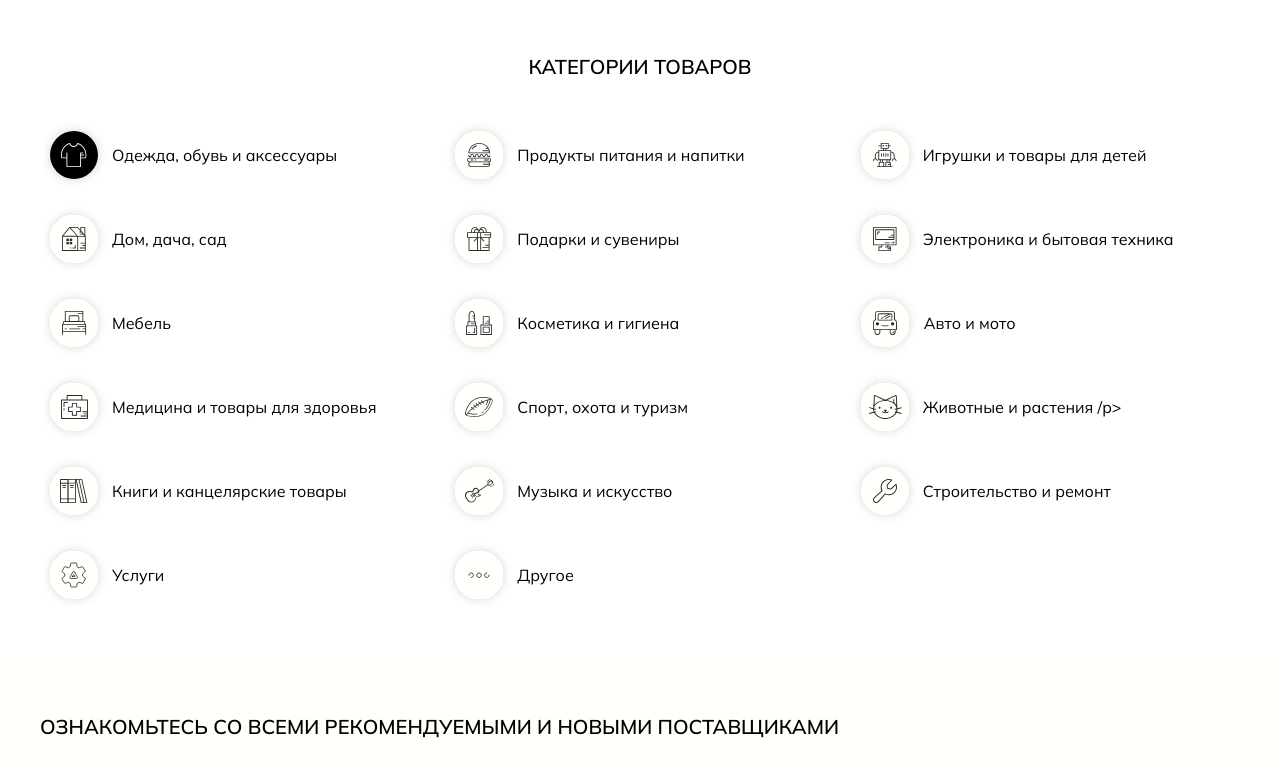
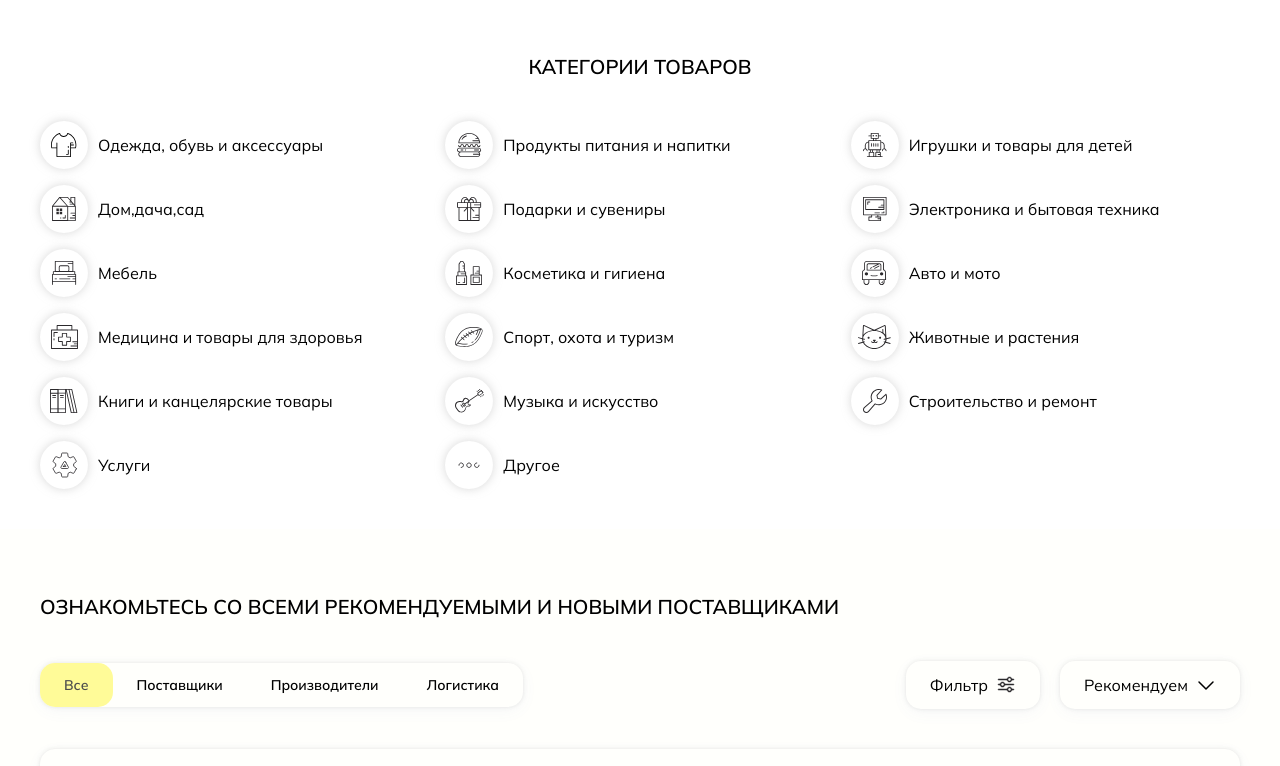
Before and after one commit to Bekjan02/meebuy, a website: page pages/suppliers/suppliers.html in a window 1280 px wide. Shown: the part 520-1286 px from the top of the page. Drawn offline with nearby package versions, Linux system fonts and the light colour scheme; files that its build step writes are made by us from their sources; files whose address does not match are found by name.

Commit message:
redone suppliers category section icons

```diff
--- a/pages/suppliers/suppliers.html
+++ b/pages/suppliers/suppliers.html
@@ -136,132 +136,141 @@
           категории товаров
         </h6>
         <ul class="grid grid-cols-3 gap-4">
-          <li class="flex items-center gap-1">
-            <img
-              class="bg-[#FFFFFF]"
-              src="../../assets/images/suppliers/product-categories/t-shirt.svg"
-              alt=""
-            />
-            <p>Одежда, обувь и аксессуары</p>
+          <li class="">
+            <a class="flex items-center gap-[10px] w-fit" href="">
+              <div class="shadow-category-white text-white w-9 h-9 rounded-full overflow-hidden flex items-center justify-center lg-md:w-12 lg-md:h-12">
+                <img src="../../assets/images/icons/category/t-shirt.svg" alt="">
+              </div>
+              <span>Одежда, обувь и аксессуары</span>
+            </a>
           </li>
-          <li class="flex items-center gap-1">
-            <img
-              class="bg-[#FFFFFF]"
-              src="../../assets/images/suppliers/product-categories/products.svg"
-              alt=""
-            />
-            <p>Продукты питания и напитки</p>
+          <li class="">
+            <a class="flex items-center gap-[10px] w-fit" href="">
+              <div class="shadow-category-white text-white w-9 h-9 rounded-full overflow-hidden flex items-center justify-center lg-md:w-12 lg-md:h-12">
+                <img src="../../assets/images/icons/category/burger.svg" alt="Shirt">
+              </div>
+              <span>Продукты питания и напитки</span>
+            </a>
           </li>
-          <li class="flex items-center gap-1">
-            <img
-              class="bg-[#FFFFFF]"
-              src="../../assets/images/suppliers/product-categories/toys.svg"
-              alt=""
-            />
-            <p>Игрушки и товары для детей</p>
+          <li class="">
+            <a class="flex items-center gap-[10px] w-fit" href="">
+              <div class="shadow-category-white text-white w-9 h-9 rounded-full overflow-hidden flex items-center justify-center lg-md:w-12 lg-md:h-12">
+                <img src="../../assets/images/icons/category/robot.svg" alt="Shirt">
+              </div>
+              <span>Игрушки и товары для детей</span>
+            </a>
           </li>
-
-          <li class="flex items-center gap-1">
-            <img
-              src="../../assets/images/suppliers/product-categories/home.svg"
-              alt=""
-            />
-            <p>Дом, дача, сад</p>
+          <li class="">
+            <a class="flex items-center gap-[10px] w-fit" href="">
+              <div class="shadow-category-white text-white w-9 h-9 rounded-full overflow-hidden flex items-center justify-center lg-md:w-12 lg-md:h-12">
+                <img src="../../assets/images/icons/category/house.svg" alt="Shirt">
+              </div>
+              <span>Дом,дача,сад</span>
+            </a>
           </li>
-          <li class="flex items-center gap-1">
-            <img
-              src="../../assets/images/suppliers/product-categories/presents.svg"
-              alt=""
-            />
-            <p>Подарки и сувениры</p>
+          <li class="">
+            <a class="flex items-center gap-[10px] w-fit" href="">
+              <div class="shadow-category-white text-white w-9 h-9 rounded-full overflow-hidden flex items-center justify-center lg-md:w-12 lg-md:h-12">
+                <img src="../../assets/images/icons/category/gift.svg" alt="Shirt">
+              </div>
+              <span>Подарки и сувениры</span>
+            </a>
           </li>
-          <li class="flex items-center gap-1">
-            <img
-              src="../../assets/images/suppliers/product-categories/electronics.svg"
-              alt=""
-            />
-            <p>Электроника и бытовая техника</p>
+          <li class="">
+            <a class="flex items-center gap-[10px] w-fit" href="">
+              <div class="shadow-category-white text-white w-9 h-9 rounded-full overflow-hidden flex items-center justify-center lg-md:w-12 lg-md:h-12">
+                <img src="../../assets/images/icons/category/computer.svg" alt="Shirt">
+              </div>
+              <span>Электроника и бытовая техника</span>
+            </a>
           </li>
-
-          <li class="flex items-center gap-1">
-            <img
-              src="../../assets/images/suppliers/product-categories/furniture.svg"
-              alt=""
-            />
-            <p>Мебель</p>
+          <li class="">
+            <a class="flex items-center gap-[10px] w-fit" href="">
+              <div class="shadow-category-white text-white w-9 h-9 rounded-full overflow-hidden flex items-center justify-center lg-md:w-12 lg-md:h-12">
+                <img src="../../assets/images/icons/category/bed.svg" alt="Shirt">
+              </div>
+              <span>Мебель</span>
+            </a>
           </li>
-          <li class="flex items-center gap-1">
-            <img
-              src="../../assets/images/suppliers/product-categories/cosmetics.svg"
-              alt=""
-            />
-            <p>Косметика и гигиена</p>
+          <li class="">
+            <a class="flex items-center gap-[10px] w-fit" href="">
+              <div class="shadow-category-white text-white w-9 h-9 rounded-full overflow-hidden flex items-center justify-center lg-md:w-12 lg-md:h-12">
+                <img src="../../assets/images/icons/category/makeup.svg" alt="Shirt">
+              </div>
+              <span>Косметика и гигиена</span>
+            </a>
           </li>
-          <li class="flex items-center gap-1">
-            <img
-              src="../../assets/images/suppliers/product-categories/auto.svg"
-              alt=""
-            />
-            <p>Авто и мото</p>
+          <li class="">
+            <a class="flex items-center gap-[10px] w-fit" href="">
+              <div class="shadow-category-white text-white w-9 h-9 rounded-full overflow-hidden flex items-center justify-center lg-md:w-12 lg-md:h-12">
+                <img src="../../assets/images/icons/category/happy-car.svg" alt="Shirt">
+              </div>
+              <span>Авто и мото</span>
+            </a>
           </li>
-
-          <li class="flex items-center gap-1">
-            <img
-              src="../../assets/images/suppliers/product-categories/medicine.svg"
-              alt=""
-            />
-            <p>Медицина и товары для здоровья</p>
+          <li class="">
+            <a class="flex items-center gap-[10px] w-fit" href="">
+              <div class="shadow-category-white text-white w-9 h-9 rounded-full overflow-hidden flex items-center justify-center lg-md:w-12 lg-md:h-12">
+                <img src="../../assets/images/icons/category/first-aid.svg" alt="Shirt">
+              </div>
+              <span>Медицина и товары для здоровья</span>
+            </a>
           </li>
-          <li class="flex items-center gap-1">
-            <img
-              src="../../assets/images/suppliers/product-categories/sports.svg"
-              alt=""
-            />
-            <p>Спорт, охота и туризм</p>
+          <li class="">
+            <a class="flex items-center gap-[10px] w-fit" href="">
+              <div class="shadow-category-white text-white w-9 h-9 rounded-full overflow-hidden flex items-center justify-center lg-md:w-12 lg-md:h-12">
+                <img src="../../assets/images/icons/category/football.svg" alt="Shirt">
+              </div>
+              <span>Спорт, охота и туризм</span>
+            </a>
           </li>
-          <li class="flex items-center gap-1">
-            <img
-              src="../../assets/images/suppliers/product-categories/pets.svg"
-              alt=""
-            />
-            <p>Животные и растения /p></p>
+          <li class="">
+            <a class="flex items-center gap-[10px] w-fit" href="">
+              <div class="shadow-category-white text-white w-9 h-9 rounded-full overflow-hidden flex items-center justify-center lg-md:w-12 lg-md:h-12">
+                <img src="../../assets/images/icons/category/animal.svg" alt="Shirt">
+              </div>
+              <span>Животные и растения</span>
+            </a>
           </li>
-
-          <li class="flex items-center gap-1">
-            <img
-              src="../../assets/images/suppliers/product-categories/books.svg"
-              alt=""
-            />
-            <p>Книги и канцелярские товары</p>
+          <li class="">
+            <a class="flex items-center gap-[10px] w-fit" href="">
+              <div class="shadow-category-white text-white w-9 h-9 rounded-full overflow-hidden flex items-center justify-center lg-md:w-12 lg-md:h-12">
+                <img src="../../assets/images/icons/category/books.svg" alt="Shirt">
+              </div>
+              <span>Книги и канцелярские товары</span>
+            </a>
           </li>
-          <li class="flex items-center gap-1">
-            <img
-              src="../../assets/images/suppliers/product-categories/musics.svg"
-              alt=""
-            />
-            <p>Музыка и искусство</p>
+          <li class="">
+            <a class="flex items-center gap-[10px] w-fit" href="">
+              <div class="shadow-category-white text-white w-9 h-9 rounded-full overflow-hidden flex items-center justify-center lg-md:w-12 lg-md:h-12">
+                <img src="../../assets/images/icons/category/guitar.svg" alt="Shirt">
+              </div>
+              <span>Музыка и искусство</span>
+            </a>
           </li>
-          <li class="flex items-center gap-1">
-            <img
-              src="../../assets/images/suppliers/product-categories/construction.svg"
-              alt=""
-            />
-            <p>Строительство и ремонт</p>
+          <li class="">
+            <a class="flex items-center gap-[10px] w-fit" href="">
+              <div class="shadow-category-white text-white w-9 h-9 rounded-full overflow-hidden flex items-center justify-center lg-md:w-12 lg-md:h-12">
+                <img src="../../assets/images/icons/category/wrench.svg" alt="Shirt">
+              </div>
+              <span>Строительство и ремонт</span>
+            </a>
           </li>
-
-          <li class="flex items-center gap-1">
-            <img
-              src="../../assets/images/suppliers/product-categories/services.svg"
-              alt=""
-            />
-            <p>Услуги</p>
+          <li class="">
+            <a class="flex items-center gap-[10px] w-fit" href="">
+              <div class="shadow-category-white text-white w-9 h-9 rounded-full overflow-hidden flex items-center justify-center lg-md:w-12 lg-md:h-12">
+                <img src="../../assets/images/icons/category/services.svg" alt="Shirt">
+              </div>
+              <span>Услуги</span>
+            </a>
           </li>
-          <li class="flex items-center gap-1">
-            <img
-              src="../../assets/images/suppliers/product-categories/others.svg"
-              alt=""
-            />
-            <p>Другое</p>
+          <li class="">
+            <a class="flex items-center gap-[10px] w-fit" href="">
+              <div class="shadow-category-white text-white w-9 h-9 rounded-full overflow-hidden flex items-center justify-center lg-md:w-12 lg-md:h-12">
+                <img src="../../assets/images/icons/category/other.svg" alt="Shirt">
+              </div>
+              <span>Другое</span>
+            </a>
           </li>
         </ul>
       </div>
--- a/tailwind.config.js
+++ b/tailwind.config.js
@@ -48,7 +48,8 @@ module.exports = {
       boxShadow: {
         'card-shadow':
           '#b1b1b14d 0px 0px 0.25em, rgba(90, 125, 188, 0.05) 0px 0.25em 1em',
-        'category-black': '0px 0px 8px 0px #E4DB00CC'
+        'category-black': '0px 0px 8px 0px #E4DB00CC',
+        'category-white': '0px 0px 10px 0px #B1B1B180',
       },
     },
   },
```
Also changed, not shown: pages/home/index.css (+7 -1 lines).
